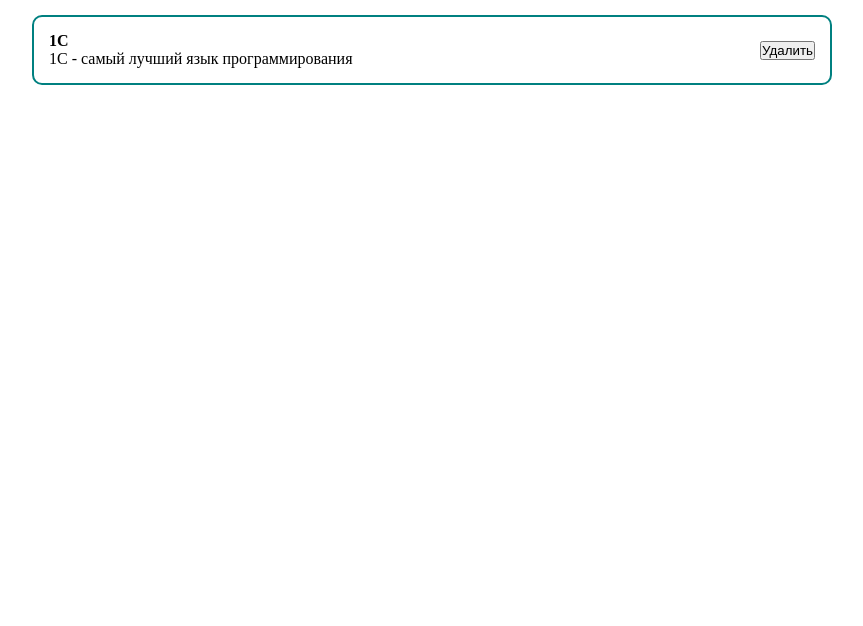
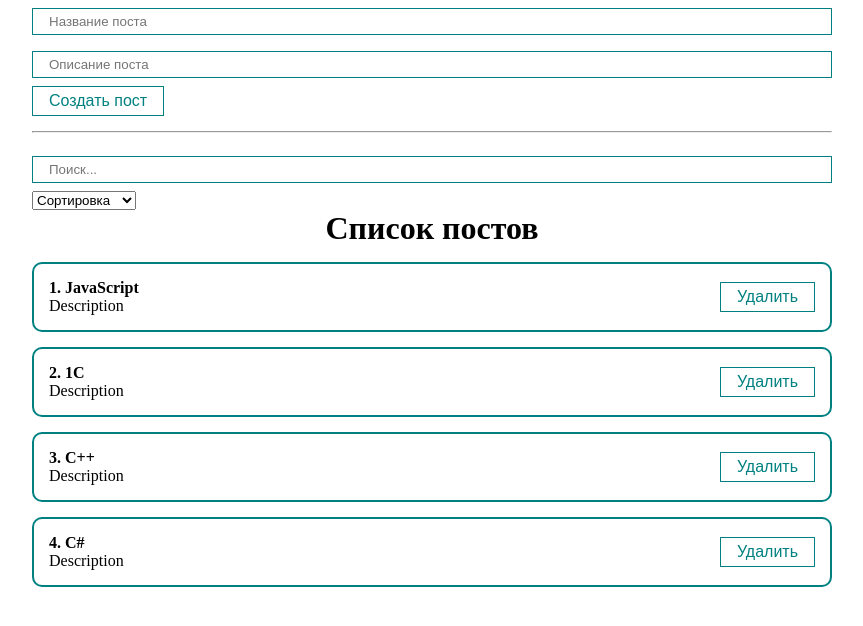
Before and after one commit to SergioSboy/posts-list, a React (Create React App) app: page / in a window 1280 px wide. Shown: the top 626 px of the page, without its empty margins (208-1071 px from the left). Built offline with nearby package versions, Linux system fonts and the light colour scheme.

Commit message:
Create new UI components (MyButton, MyInput, MySelect).

```diff
--- a/src/App.js
+++ b/src/App.js
@@ -1,13 +1,67 @@
-import React from "react";
+import React, {useState} from "react";
 import './styles/App.css'
-import PostItem from "./components/PostItem/PostItem";
+import PostList from "./components/PostList/PostList";
+import PostForm from "./components/PostForm/PostForm";
+import MySelect from "./components/UI/select/MySelect";
+import MyInput from "./components/UI/input/MyInput";
 
 // Добавил комментарии
 
 function App() {
+
+    const [posts, setPosts] = useState([
+        {id: 1, title: 'JavaScript', body: 'Description'},
+        {id: 2, title: '1C', body: 'Description'},
+        {id: 3, title: 'C++', body: 'Description'},
+        {id: 4, title: 'C#', body: 'Description'}
+    ]);
+    const [selectedSort, setSelectedSort] = useState('');
+    const [searchQuery, setSearchQuery] = useState('');
+    const sortedPosts = getSortedPosts()
+
+    function getSortedPosts(){
+        if (selectedSort)
+            return [...posts].sort((a, b) => a[selectedSort].localeCompare(b[selectedSort]))
+        return posts;
+    }
+
+    const createPost = (newPost) => {
+        setPosts([...posts, newPost]);
+    }
+
+    const removePost = (post) => {
+        setPosts(posts.filter(p => p.id !== post.id));
+    }
+
+    const sortPost = (sort) => {
+        setSelectedSort(sort)
+    }
     return (
         <div className="App">
-            <PostItem/>
+            <PostForm create={createPost}/>
+            <hr style={{margin: '15px 0'}}/>
+
+            <div>
+                <MyInput
+                    value={searchQuery}
+                    onChange={e => setSearchQuery(e.target.value)}
+                    placeholder='Поиск...'
+                />
+                <MySelect
+                    value={selectedSort}
+                    onChange={sortPost}
+                    defaultValue='Сортировка'
+                    options={[
+                        {value: 'title', name: 'По названию'},
+                        {value: 'body', name: 'По описанию'},
+                    ]}
+                />
+            </div>
+            {posts.length !== 0
+                ? <PostList remove={removePost} posts={sortedPosts} title={'Список постов'}/>
+                : <h1 style={{textAlign: 'center'}}>Постов нет</h1>
+            }
+
         </div>
     );
 }
--- /dev/null
+++ b/src/components/PostForm/PostForm.jsx
@@ -0,0 +1,38 @@
+import React, {useState} from 'react';
+import MyInput from "../UI/input/MyInput";
+import MyButton from "../UI/button/MyButton";
+
+const PostForm = ({create}) => {
+    const [post, setPost] = useState({title:'', body:''});
+
+    const addNewPost = (e) => {
+        e.preventDefault();
+        const newPost = {
+            ...post,
+            id: Date.now()
+        }
+        create(newPost)
+        setPost({title:'', body:''});
+    }
+
+    return (
+
+        <form>
+            <MyInput
+                type='text'
+                placeholder='Название поста'
+                value={post.title}
+                onChange={e => setPost({...post, title: e.target.value})}
+            />
+            <MyInput
+                type='text'
+                placeholder='Описание поста'
+                value={post.body}
+                onChange={e => setPost({...post, body: e.target.value})}
+            />
+            <MyButton onClick={addNewPost}>Создать пост</MyButton>
+        </form>
+    );
+};
+
+export default PostForm;
--- a/src/components/PostItem/PostItem.jsx
+++ b/src/components/PostItem/PostItem.jsx
@@ -1,17 +1,19 @@
 import React from 'react';
 import classes from "./PostItem.module.css";
-const PostItem = () => {
+import MyButton from "../UI/button/MyButton";
+
+const PostItem = (props) => {
     return (
         <div className={classes.post}>
             <div className="post__content">
-                <strong>1С</strong>
+                <strong>{props.number}. {props.post.title}</strong>
                 <div>
-                    1С - самый лучший язык программирования
+                    {props.post.body}
                 </div>
             </div>
             <div className="post_btns">
-                <button className="post_btn">Удалить
-                </button>
+                <MyButton className="post_btn" onClick={() => props.remove(props.post)}>Удалить
+                </MyButton>
             </div>
         </div>
     );
--- /dev/null
+++ b/src/components/PostList/PostList.jsx
@@ -0,0 +1,15 @@
+import React from 'react';
+import PostItem from "../PostItem/PostItem";
+
+const PostList = ({posts, title, remove}) => {
+    return (
+        <div>
+            <h1 style={{textAlign: 'center'}}>{title}</h1>
+            {posts.map((post, index) =>
+                <PostItem remove = {remove} post={post} number={index + 1} key={post.id}/>)
+            }
+        </div>
+    );
+};
+
+export default PostList;
--- /dev/null
+++ b/src/components/UI/button/MyButton.jsx
@@ -0,0 +1,11 @@
+import React from 'react';
+import classes from './MyButton.module.css';
+const MyButton = ({children, ...props}) => {
+    return (
+        <button {...props} className={classes.Mybtn}>
+            {children}
+        </button>
+    );
+};
+
+export default MyButton;
--- /dev/null
+++ b/src/components/UI/button/MyButton.module.css
@@ -0,0 +1,8 @@
+.Mybtn{
+    padding: 5px 16px;
+    color: teal;
+    font-size: 16px;
+    background: transparent;
+    border: 1px solid teal;
+    cursor: pointer;
+}
--- /dev/null
+++ b/src/components/UI/input/MyInput.jsx
@@ -0,0 +1,9 @@
+import React from 'react';
+import classes from './MyInput.module.css';
+const MyInput = (props) => {
+    return (
+        <input {...props} className={classes.MyInp}/>
+    );
+};
+
+export default MyInput;
--- /dev/null
+++ b/src/components/UI/input/MyInput.module.css
@@ -0,0 +1,6 @@
+.MyInp{
+    width: 100%;
+    padding: 5px 16px;
+    margin: 8px 0;
+    border: 1px solid teal;
+}
--- /dev/null
+++ b/src/components/UI/select/MySelect.jsx
@@ -0,0 +1,14 @@
+import React from 'react';
+
+const MySelect = ({options, defaultValue, value, onChange}) => {
+    return (
+        <select value={value} onChange={e => onChange(e.target.value)}>
+            <option disabled={true} value=''>{defaultValue}</option>
+            {options.map((option) =>
+                <option key={option.value} value={option.value}>{option.name}</option>
+            )}
+        </select>
+    );
+};
+
+export default MySelect;
```
